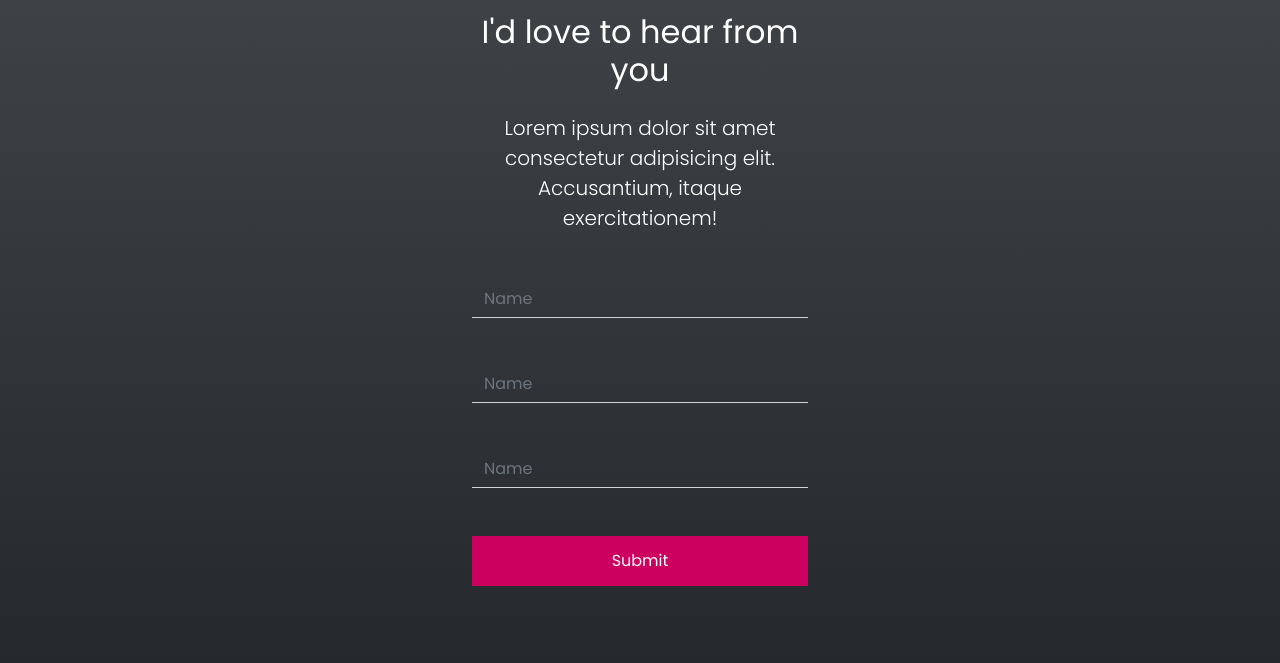
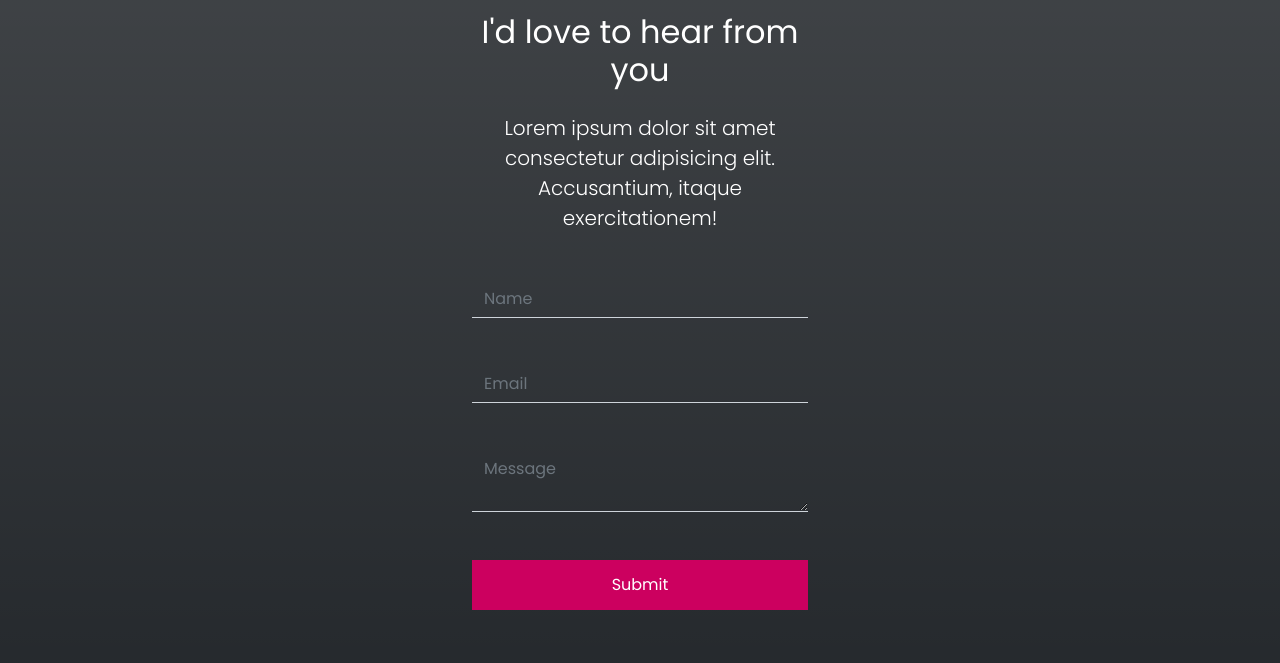
Before and after one commit to tonousa/portfolio-website, a website: page index.html in a window 1280 px wide. Shown: the part 4850-5513 px from the top of the page. Drawn offline with nearby package versions, Linux system fonts and the light colour scheme; files that its build step writes are made by us from their sources.

Commit message:
added netlify forms

```diff
--- a/index.html
+++ b/index.html
@@ -357,24 +357,27 @@
             </div>
 
             <!-- Form -->
-            <form action="">
+            <form name="contact" netlify>
               <div class="mb-5">
                 <input
                   type="text"
                   class="form-control bg-transparent border-top-0 border-start-0 border-end-0 rounded-0 border-muted text-white"
+                  name="name"
                   placeholder="Name" />
               </div>
               <div class="mb-5">
                 <input
+                  type="email"
+                  class="form-control bg-transparent border-top-0 border-start-0 border-end-0 rounded-0 border-muted text-white"
+                  name="email"
+                  placeholder="Email" />
+              </div>
+              <div class="mb-5">
+                <textarea
                   type="text"
                   class="form-control bg-transparent border-top-0 border-start-0 border-end-0 rounded-0 border-muted text-white"
-                  placeholder="Name" />
-              </div>
-              <div class="mb-5">
-                <input
-                  type="text"
-                  class="form-control bg-transparent border-top-0 border-start-0 border-end-0 rounded-0 border-muted text-white"
-                  placeholder="Name" />
+                  name="message"
+                  placeholder="Message"></textarea>
               </div>
               <div class="mb-5 d-grid">
                 <button class="btn btn-primary" type="submit">Submit</button>
```
